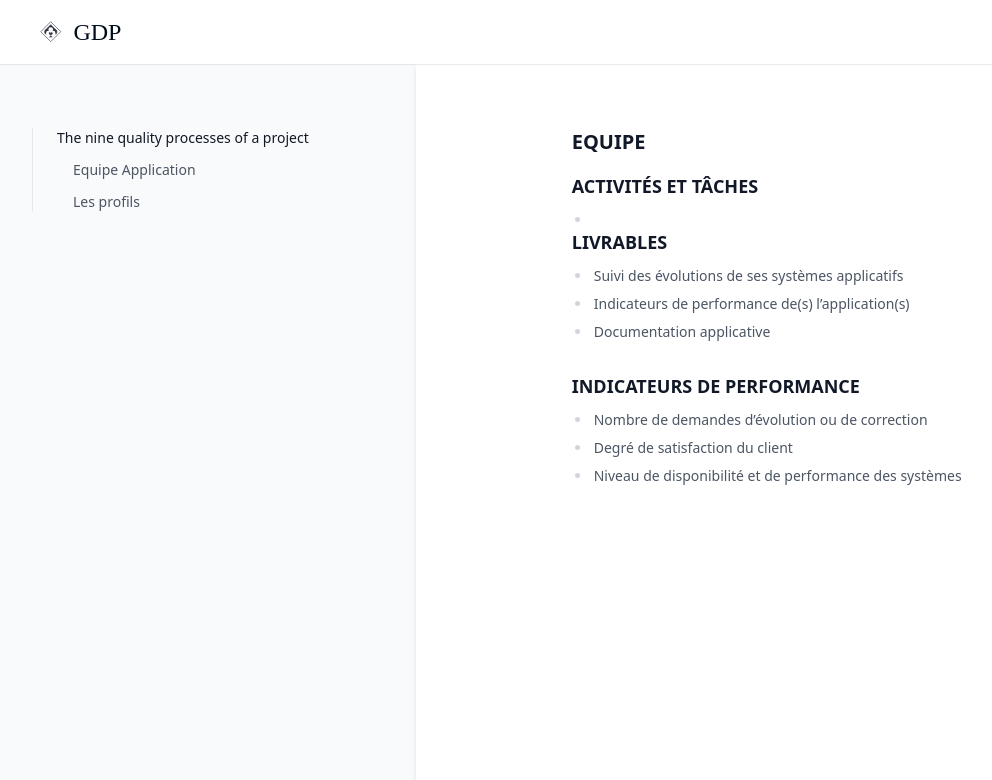
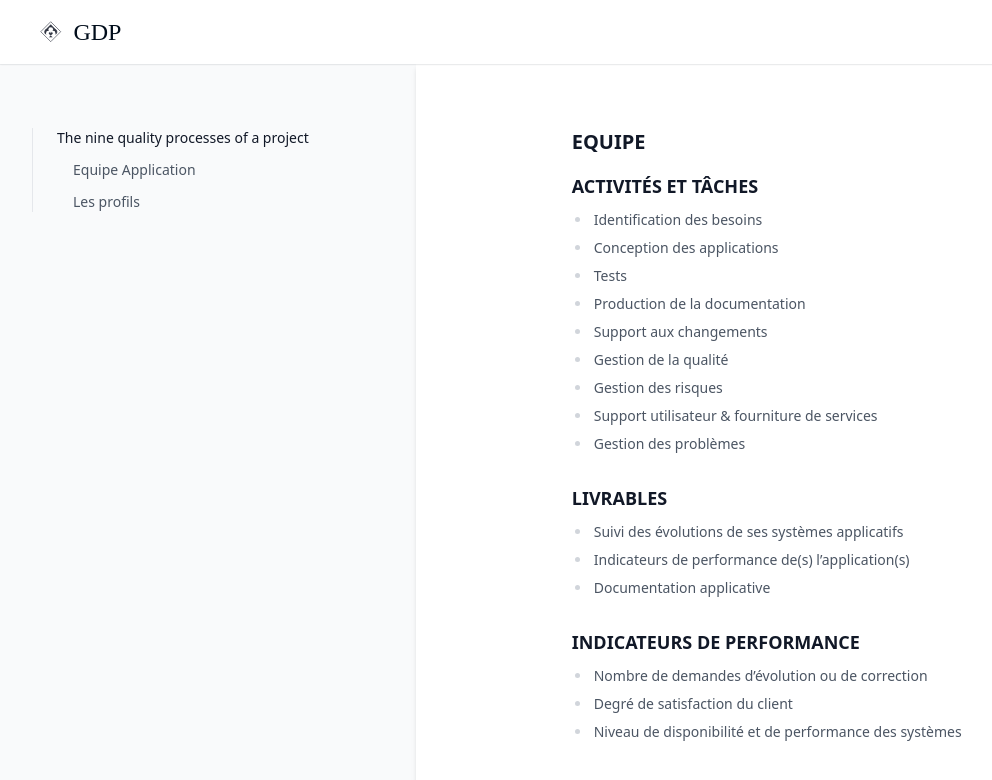
Before and after one commit to greglejeune/ebook, a Jekyll site: the page built from _gdp/apps.md, in a window 1280 px wide. Shown: the top 780 px of the page, without its empty margins (0-992 px from the left). Built offline with Jekyll 4.4.1, drawn with Linux system fonts in a browser that asks for light colours.

Commit message:
Update apps.md

```diff
--- a/_gdp/apps.md
+++ b/_gdp/apps.md
@@ -8,7 +8,15 @@ category: process
 
 ### ACTIVITÉS ET TÂCHES
 
--
+- Identification des besoins
+- Conception des applications
+- Tests
+- Production de la documentation
+- Support aux changements
+- Gestion de la qualité
+- Gestion des risques
+- Support utilisateur & fourniture de services
+- Gestion des problèmes
 
 ### LIVRABLES
 
```
